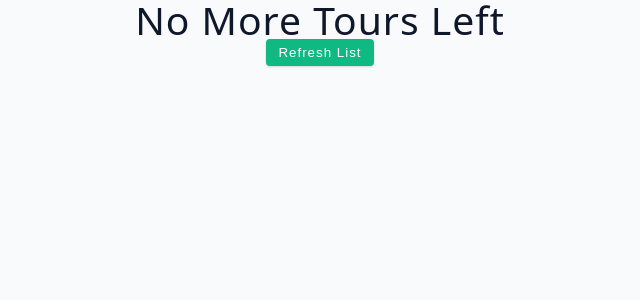
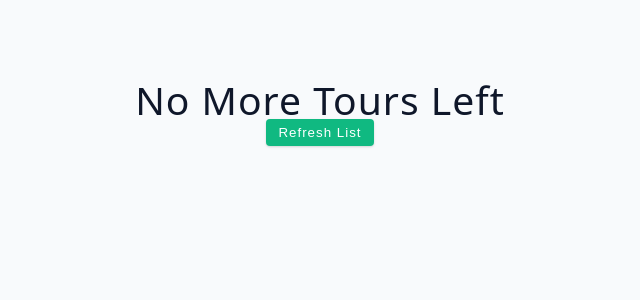
Before and after one commit to 13luecloud/udemy-react-tours-application, a React (Vite) app: page / in a window 1280 px wide. Shown: the top 300 px of the page, without its empty margins (320-960 px from the left). Built offline with nearby package versions, Linux system fonts and the light colour scheme; no server answers.

Commit message:
Created Tour component

```diff
--- a/src/components/Tours.jsx
+++ b/src/components/Tours.jsx
@@ -20,17 +20,22 @@ export default function Tours() {
 
     if (tours.length === 0) {
         return (
+            <main>
                 <div className="title">
                     <h2> No More Tours Left </h2>
                     <button type="button" className="btn" onClick={() => fetchTours()}> Refresh List </button>
                 </div>
+            </main>
         )
     }
 
     return (
+        <main>
             <div className="title">
                 <h2> Our Tours </h2>
                 <div className="title-underline"> </div>
             </div>
+        </main>
+
     )
 }
```
Also changed, not shown: src/components/Tour.jsx (added). Lines whose indentation alone changed are shown as unchanged.
